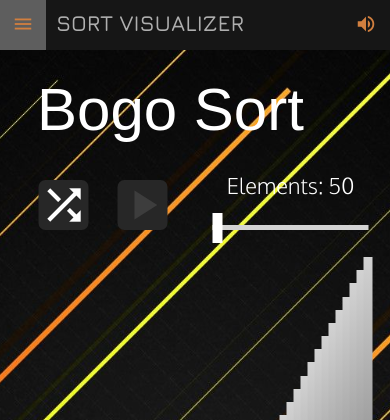
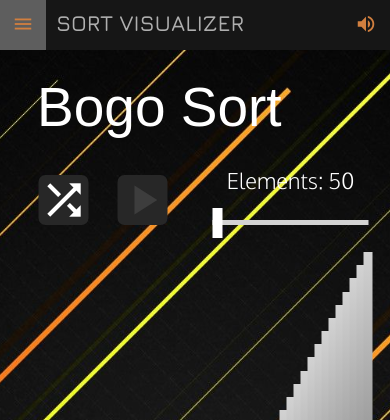
Before and after one commit to Myphz/sortvisualizer, a Flask app: page /bogosort/ in a window 390 px wide. Shown: the top 420 px of the page. Run offline with Flask 2, Linux system fonts and the light colour scheme; some libraries are stand-ins or nearby versions; some web fonts are replaced.

Commit message:
Mobile fixes

```diff
--- a/static/css/base_sort.css
+++ b/static/css/base_sort.css
@@ -20,13 +20,13 @@ body {
 
 @media only screen and (max-width: 1300px) {
     .title {
-        font-size: 67px;
+        font-size: 70px;
     }
 }
 
 @media only screen and (max-width: 1100px) {
     .title {
-        font-size: 60px;
+        font-size: 55px;
     }
 }
 
```
